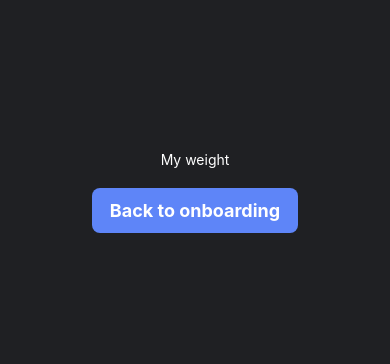
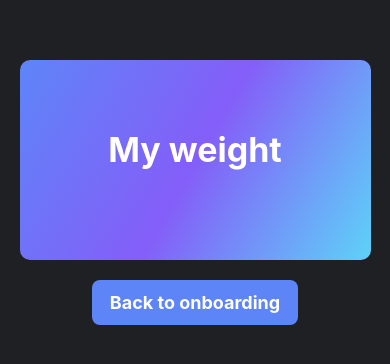
Before and after one commit to MohAhm/waznly, a React Native app: screen /graph in a window 390 px wide. Shown: the part 230-594 px from the top of the page. Built offline with nearby package versions, Linux system fonts and the light colour scheme.

Commit message:
Add a linear gradient background

```diff
--- a/app/(tabs)/index.tsx
+++ b/app/(tabs)/index.tsx
@@ -1,6 +1,7 @@
 import Button from "@/components/Button";
 import { useUserStore } from "@/store/userStore";
 import { theme } from "@/theme";
+import { LinearGradient } from "expo-linear-gradient";
 import { setStatusBarStyle, StatusBar } from "expo-status-bar";
 import { useEffect } from "react";
 import { StyleSheet, Text, View } from "react-native";
@@ -16,7 +17,18 @@ export default function App() {
     <>
       <StatusBar style="light" />
       <View style={styles.container}>
-        <Text style={styles.text}>My weight</Text>
+        <LinearGradient
+          start={{ x: 0, y: 0 }}
+          end={{ x: 1, y: 1 }}
+          colors={[
+            theme.colorDefault,
+            theme.colorGrapeBlue,
+            theme.colorSkyBlue,
+          ]}
+          style={styles.card}
+        >
+          <Text style={styles.text}>My weight</Text>
+        </LinearGradient>
         <Button title="Back to onboarding" onPress={toggleHasOnboarded} />
       </View>
     </>
@@ -33,5 +45,15 @@ const styles = StyleSheet.create({
   text: {
     color: theme.colorWhite,
     paddingBottom: 20,
+    fontSize: 34,
+    fontWeight: "bold",
+  },
+  card: {
+    alignItems: "center",
+    justifyContent: "center",
+    width: "90%",
+    height: 200,
+    borderRadius: 10,
+    marginBottom: 20,
   },
 });
--- a/package.json
+++ b/package.json
@@ -15,6 +15,7 @@
     "expo": "53.0.19",
     "expo-constants": "~17.1.6",
     "expo-haptics": "~14.1.4",
+    "expo-linear-gradient": "~14.1.5",
     "expo-linking": "~7.1.5",
     "expo-router": "~5.1.0",
     "expo-status-bar": "~2.2.3",
--- a/theme.ts
+++ b/theme.ts
@@ -1,6 +1,8 @@
 export const theme = {
   colorDefault: "#5E85F8",
   colorDarkDefault: "#2D60F6",
+  colorGrapeBlue: '#845EF8',
+  colorSkyBlue: '#5ED2F8',
   colorWhite: "#FFF",
   backgroundColor: "#1F2023",
   tabBarBackgroundColor: "#292B31",
```
Also changed, not shown: 1 other file (tests, documents, lock files or other folders).
